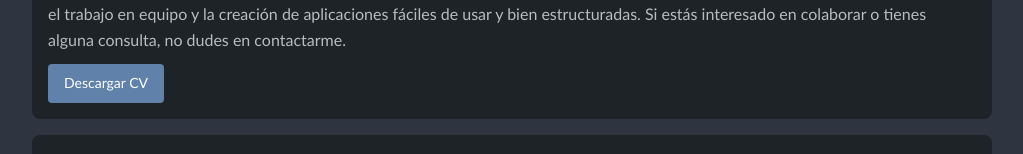
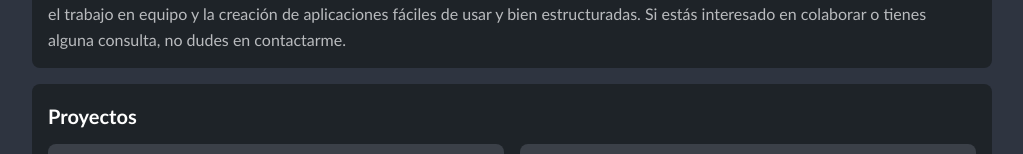
Before and after one commit to BrandonArenas/Portafolio, a React (Vite) app: page / in a window 1280 px wide. Shown: the part 509-663 px from the top of the page, without its empty margins (128-1151 px from the left). Built offline with nearby package versions, Linux system fonts and the light colour scheme.

Commit message:
Update About.jsx

```diff
--- a/src/components/About.jsx
+++ b/src/components/About.jsx
@@ -14,13 +14,6 @@ const About = () => {
         interesado en colaborar o tienes alguna consulta, no dudes en
         contactarme.
       </div>
-      <a
-        href="/Portafolio/cv-pdf/cv-arenas-banda.pdf"
-        target="_blank"
-        class="cv-button"
-      >
-        Descargar CV
-      </a>
     </div>
   );
 };
```
